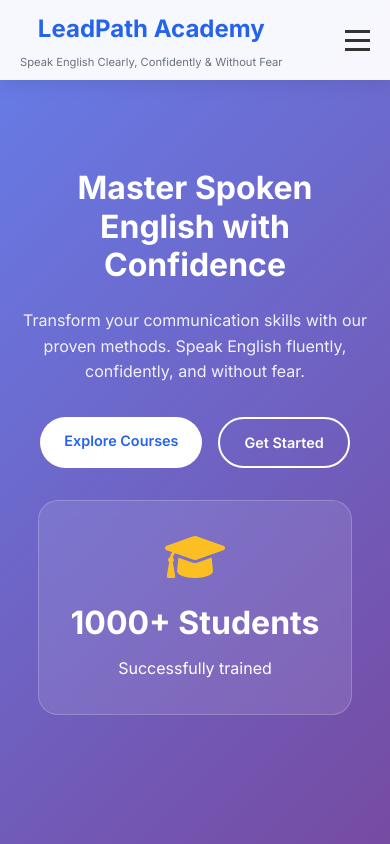
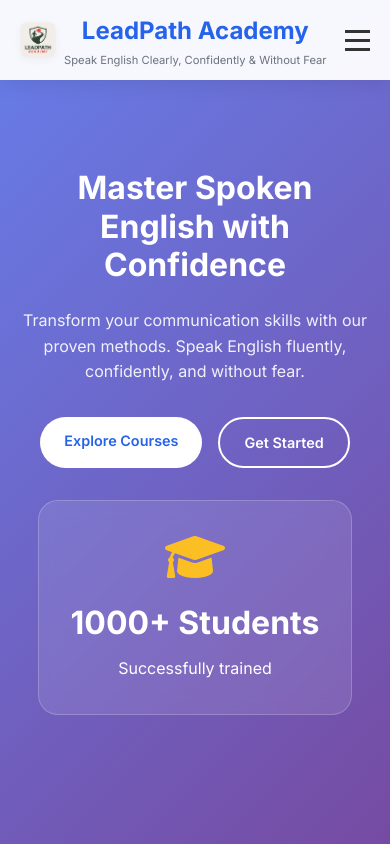
Before and after one commit to divyabharathic2025/Leadpath, a plain HTML site: page index.html in a window 390 px wide. Shown: the top 844 px of the page. Drawn offline with Linux system fonts and the light colour scheme.

Commit message:
Logo added

```diff
--- a/index.html
+++ b/index.html
@@ -14,8 +14,11 @@
         <nav class="nav">
             <div class="nav-container">
                 <div class="logo">
-                    <h2>LeadPath Academy</h2>
-                    <p class="tagline">Speak English Clearly, Confidently & Without Fear</p>
+                    <img src="Logo.jpeg" alt="LeadPath Academy Logo" class="logo-img-side" />
+                    <div class="logo-text">
+                        <h2>LeadPath Academy</h2>
+                        <p class="tagline">Speak English Clearly, Confidently & Without Fear</p>
+                    </div>
                 </div>
                 <ul class="nav-menu">
                     <li><a href="#courses">Courses</a></li>
--- a/styles.css
+++ b/styles.css
@@ -41,9 +41,24 @@ body {
 
 .logo {
     display: flex;
+    flex-direction: row;
+    align-items: center;
+    gap: 1rem;
+}
+
+.logo-img-side {
+    height: 48px;
+    width: auto;
+    max-width: 48px;
+    border-radius: 8px;
+    box-shadow: 0 2px 8px rgba(0,0,0,0.04);
+    background: #fff;
+}
+
+.logo-text {
+    display: flex;
     flex-direction: column;
     align-items: flex-start;
-    gap: 0.2rem;
 }
 
 .logo h2 {
@@ -744,6 +759,16 @@ body {
     .logo {
         align-items: center;
     }
+    .logo-img-side {
+        height: 36px;
+        max-width: 36px;
+    }
+    .logo-text {
+        align-items: center;
+    }
+    .logo {
+        gap: 0.5rem;
+    }
 }
 
 @media (max-width: 480px) {
```
